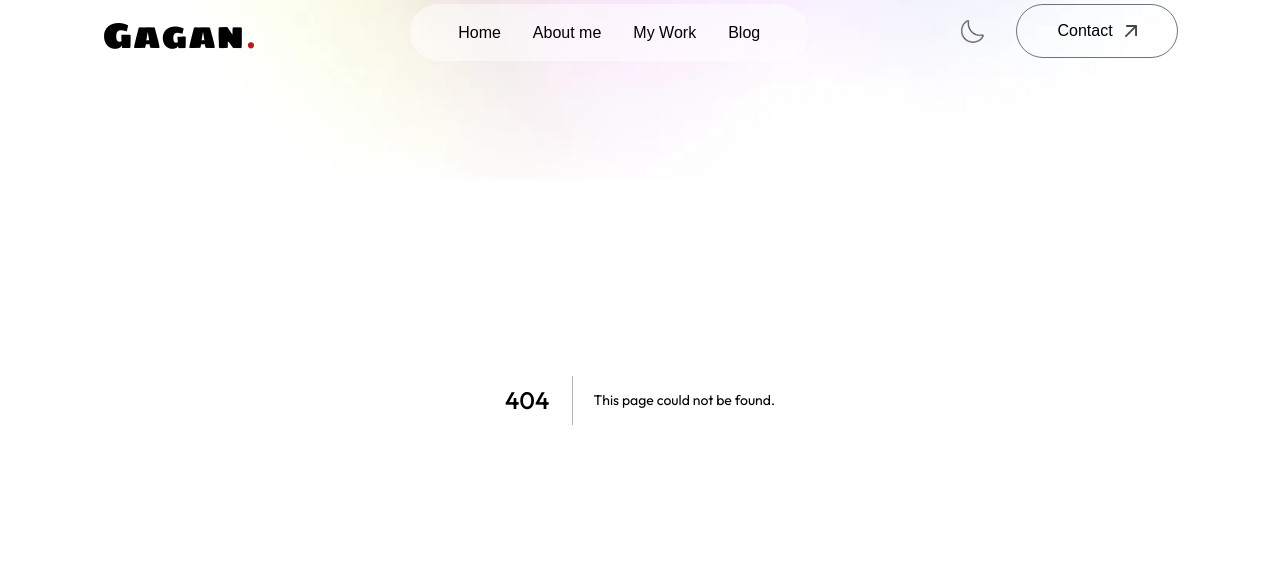
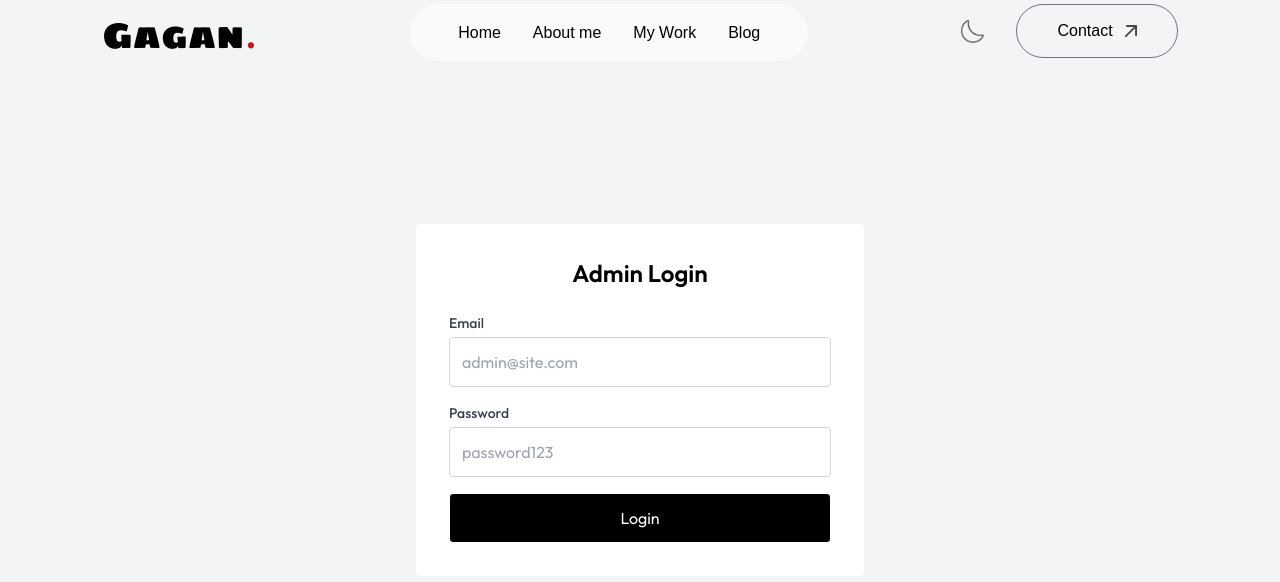
Before and after one commit to igagandeep/Portfolio, a Next.js app: page /login in a window 1280 px wide. Before the commit this address had no page. Shown: the top 582 px of the page. Built offline with nearby package versions, Linux system fonts and the light colour scheme; a web font is replaced by a local one.

Commit message:
added login page

```diff
--- /dev/null
+++ b/app/login/page.jsx
@@ -0,0 +1,76 @@
+"use client"
+import { useState, useEffect } from 'react'
+import { useRouter } from 'next/navigation'
+
+
+export default function Login() {
+  const [email, setEmail] = useState('')
+  const [password, setPassword] = useState('')
+  const [error, setError] = useState('')
+  const router = useRouter()
+
+useEffect(() => {
+  if (typeof window !== 'undefined') {
+    const isLoggedIn = localStorage.getItem('loggedIn')
+    if (isLoggedIn) {
+      router.replace('/dashboard') // replace avoids back nav to login
+    }
+  }
+}, [router])
+
+
+  const handleSubmit = (e) => {
+    e.preventDefault()
+    if (email === 'admin@site.com' && password === 'password123') {
+      localStorage.setItem('loggedIn', 'true')
+      router.push('/dashboard')
+    } else {
+      setError('Invalid email or password')
+    }
+  }
+
+  return (
+    <div className="min-h-screen dark:bg-darkTheme  flex items-center justify-center bg-gray-100 px-4">
+      <div className="w-full max-w-md bg-white border border-white p-8  rounded shadow-md">
+        <h2 className="text-2xl font-semibold mb-6 text-center dark:text-black">Admin Login</h2>
+
+        {error && <p className="text-red-500 text-sm mb-4 text-center">❌ {error}</p>}
+
+        <form onSubmit={handleSubmit} className="space-y-4">
+          <div>
+            <label className="block mb-1 text-sm font-medium text-gray-700">Email</label>
+            <input
+              type="email"
+              name="email"
+              value={email}
+              onChange={(e) => setEmail(e.target.value)}
+              required
+              className="w-full border border-gray-300 rounded px-3 py-2 focus:outline-none focus:ring-2 focus:ring-blue-500"
+              placeholder="admin@site.com"
+            />
+          </div>
+
+          <div>
+            <label className="block mb-1 text-sm font-medium text-gray-700">Password</label>
+            <input
+              type="password"
+              name="password"
+              value={password}
+              onChange={(e) => setPassword(e.target.value)}
+              required
+              className="w-full border border-gray-300 rounded px-3 py-2 focus:outline-none focus:ring-2 focus:ring-blue-500"
+              placeholder="password123"
+            />
+          </div>
+
+          <button
+            type="submit"
+            className="w-full border border-white bg-black dark:text-white dark:bg-darkTheme  text-white py-2 rounded  hover:bg-black transition"
+          >
+            Login
+          </button>
+        </form>
+      </div>
+    </div>
+  )
+}
```
